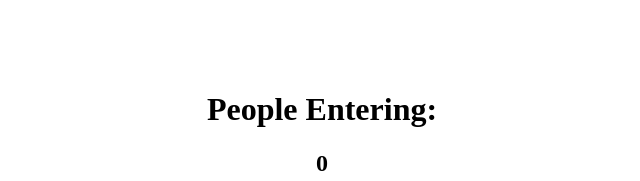
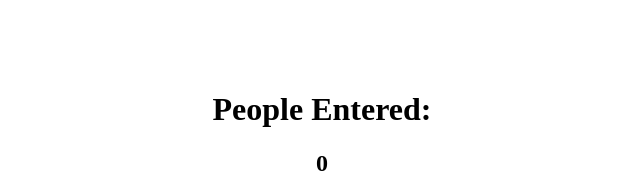
Before and after one commit to beko50/myFirstJs, a plain HTML site: page index.html in a window 1280 px wide. Shown: the top 181 px of the page, without its empty margins (318-958 px from the left). Drawn offline with Linux system fonts and the light colour scheme.

Commit message:
changed index.html

```diff
--- a/index.html
+++ b/index.html
@@ -14,7 +14,7 @@
         <br>
         <br>
         <br>
-        <h1>People Entering:</h1>
+        <h1>People Entered:</h1>
         <h2 id="count-el">0</h2>
     </div>
 
```
